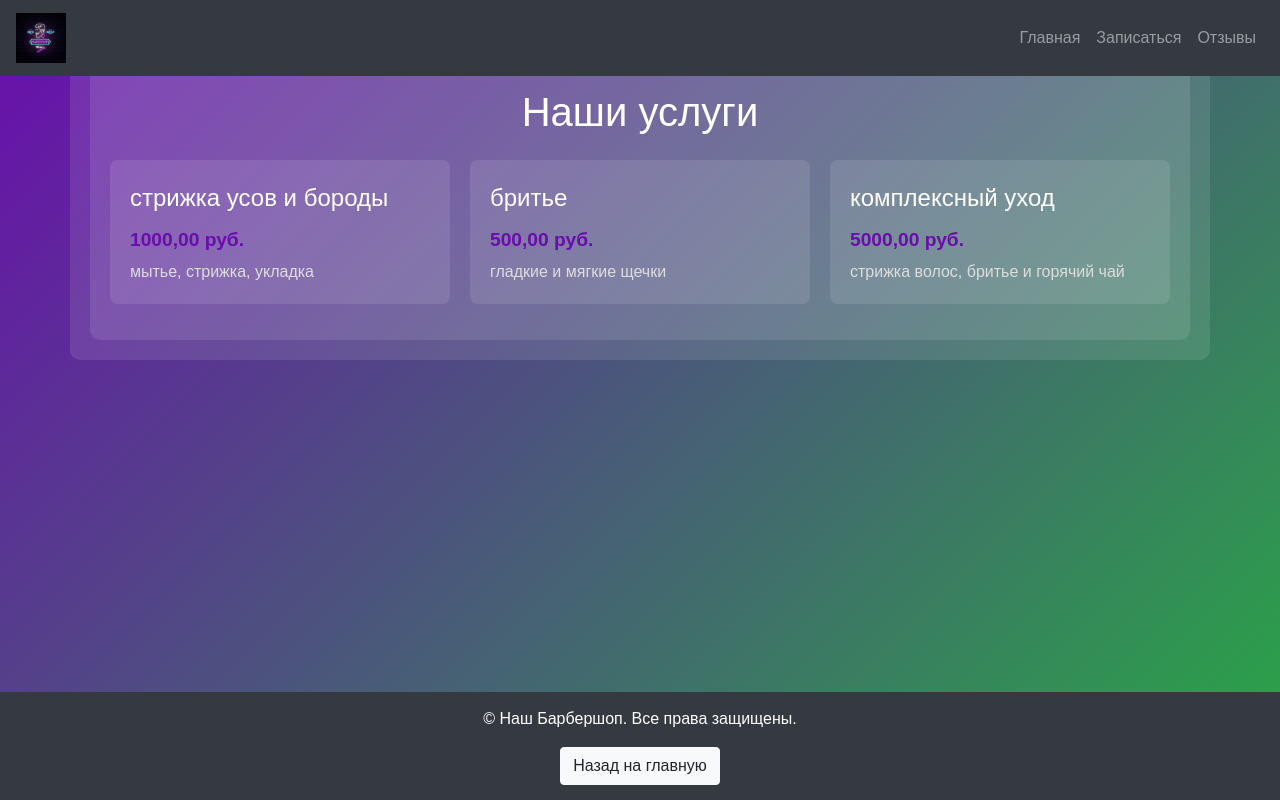
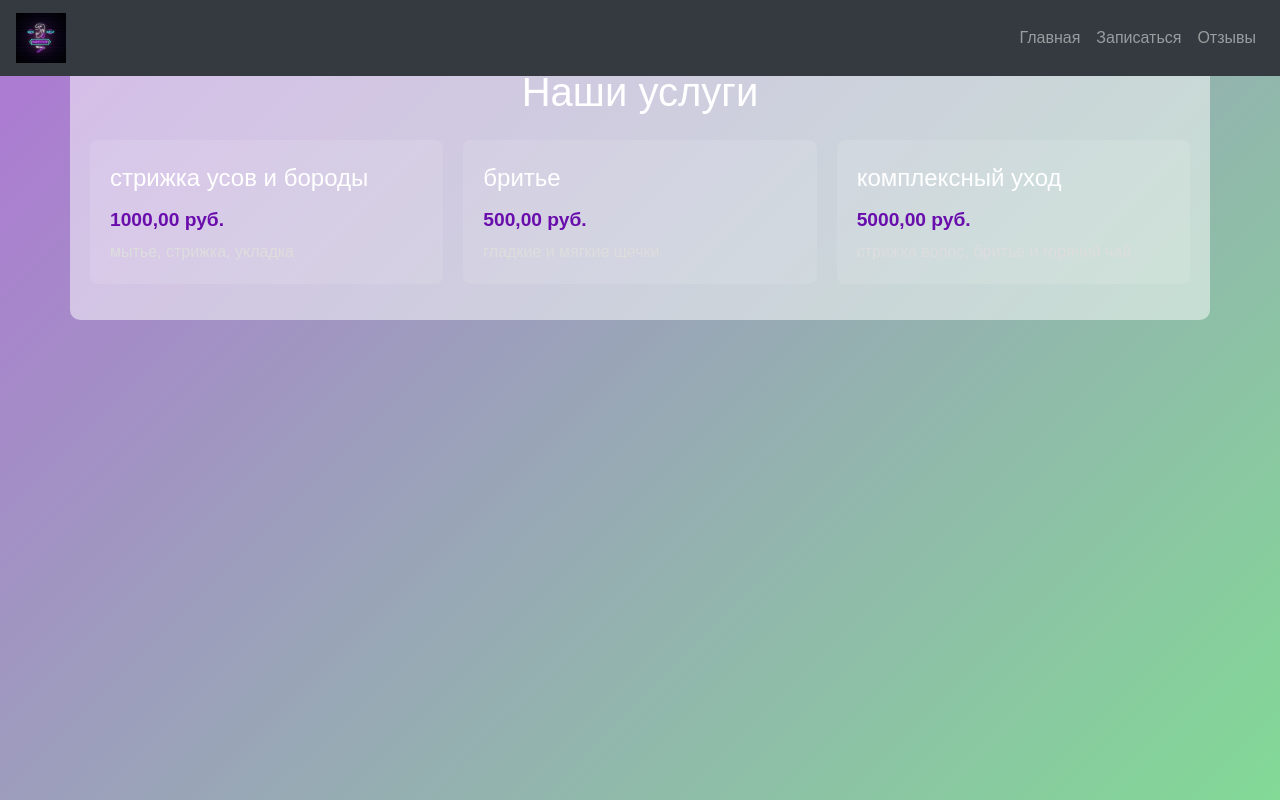
Before and after one commit to Nataliya422/Barbershop, a Django app: page /services/ in a window 1280 px wide. Run offline with Django 5.2, Linux system fonts and the light colour scheme; data comes from the database, SQL or seed files in the repository; some libraries are stand-ins or nearby versions.

Commit message:
настройка стилей

```diff
--- a/booking/templates/base.html
+++ b/booking/templates/base.html
@@ -50,9 +50,9 @@
     <script src="{% static 'js/scripts.js' %}"></script>
 
 
-<!-- Подвал сайта -->
+<!-- Подвал сайта
 <footer class="footer text-center bg-dark text-white mt-5">
     <p>&copy; {{ current_year }} Наш Барбершоп. Все права защищены.</p>
     <button onclick="window.location.href='{% url 'home' %}'" class="btn btn-light">Назад на главную</button>
-</footer>
+</footer>-->
 </html>
--- a/booking/templates/home.html
+++ b/booking/templates/home.html
@@ -15,7 +15,7 @@
         <a href="{% url 'book_appointment' %}" class="btn btn-green btn-lg m-2" role="button">Записаться</a>
     </div>
     <div class="contener-img">
-        <img src="{% static 'images/servise.jpg' %}" alt="Иконка барбершопа" class="img-fluid mb-4">
+        <img src="{% static 'images/about1.jpg' %}" alt="Иконка барбершопа" class="img-fluid mb-4">
     </div>
 
 {% endblock %}
--- a/static/css/styles.css
+++ b/static/css/styles.css
@@ -1,5 +1,5 @@
 body {
-    background: linear-gradient(135deg, #6a0dad, #28a745); /* Градиент от фиолетового к зеленому */
+    background: linear-gradient(135deg, #ae77d5, #82d996);
     color: white;
     font-family: Arial, sans-serif;
     margin: 0;
@@ -7,10 +7,11 @@ body {
     display: flex;
     flex-direction: column;
     min-height: 100vh;
+    padding-bottom: 60px; /* Увеличиваем отступ снизу для подвала */
 }
 
 .content {
-    flex: 1; /* Заставляет контент занимать все доступное пространство */
+    flex: 1;
 }
 
 .btn-purple {
@@ -24,7 +25,7 @@ body {
 }
 
 .container {
-    background-color: rgba(255, 255, 255, 0.1); /* Полупрозрачный белый фон для контейнера */
+    background-color: rgba(255, 255, 255, 0.499); /* Полупрозрачный белый фон для контейнера */
     padding: 20px;
     border-radius: 10px;
 }
@@ -45,7 +46,7 @@ body {
 
 /* Стили для ссылок */
 a.toggle-link {
-    color: black; /* Цвет текста */
+    color: rgba(0, 0, 0, 0.543); /* Цвет текста */
     text-decoration: none; /* Убираем подчеркивание */
     font-weight: bold; /* Жирный шрифт */
 }
@@ -58,20 +59,20 @@ a.toggle-link:hover {
     display: none; /* Кнопка скрытия отзыва по умолчанию */
 }
 
-/* Стили для подвала */
 .footer {
-    position: fixed;
+    position: absolute; /* Изменяем с fixed на absolute */
     bottom: 0;
     width: 100%;
-    background-color: #343a40; /* Темный цвет фона, как у навигационной панели */
+    background-color: #343a40;
     color: white;
     padding: 15px;
-    z-index: 1000; /* Убедитесь, что подвал находится поверх контента */
+    height: 60px; /* Фиксированная высота подвала */
+    box-sizing: border-box; /* Учитываем padding в общей высоте */
 }
 
 /* Убедитесь, что контент не перекрывается подвалом */
 body {
-    padding-bottom: 60px; /* Высота подвала */
+    padding-bottom: 40px; /* Высота подвала */
 }
 /* Стили для центрирования иконки */
 .contener-img {
@@ -85,19 +86,6 @@ body {
     top: 15%;
 
 }
-/* Стили для контейнера услуг */
-.services-container {
-    display: flex;
-    flex-direction: column;
-    align-items: center;
-    padding: 20px;
-    border-radius: 10px;
-    background-color: rgba(255, 255, 255, 0.1); /* Полупрозрачный фон */
-    width: 100%;
-    max-width: 1200px; /* Максимальная ширина контейнера */
-    margin: 0 auto; /* Центрирование контейнера */
-}
-
 /* Стили для списка услуг */
 .service-list {
     list-style-type: none; /* Убираем маркеры списка */
@@ -106,7 +94,6 @@ body {
     flex-wrap: wrap;
     justify-content: center;
     gap: 20px; /* Расстояние между элементами */
-    width: 100%;
 }
 
 .service-list li {
```
Also changed, not shown: static/images/about1.jpg (added).
